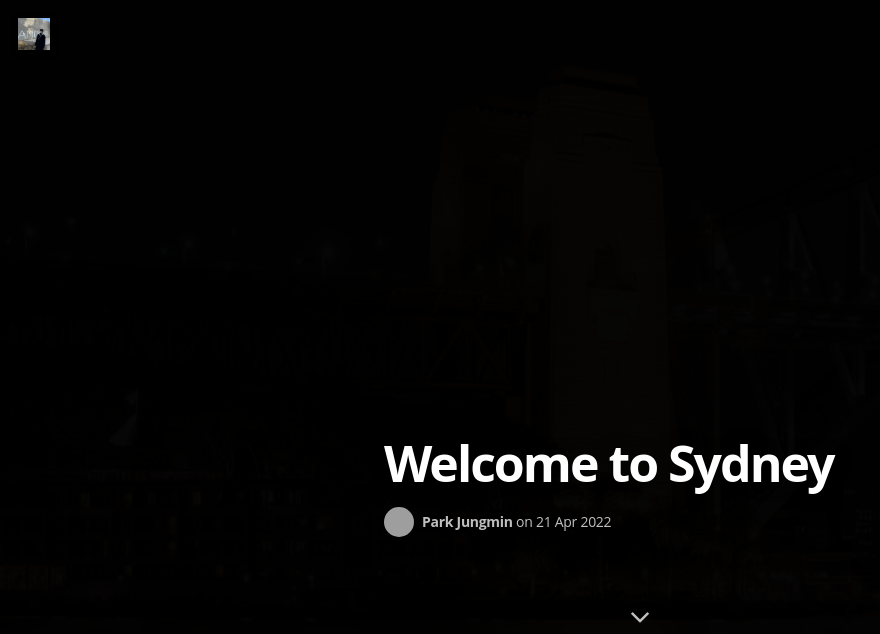
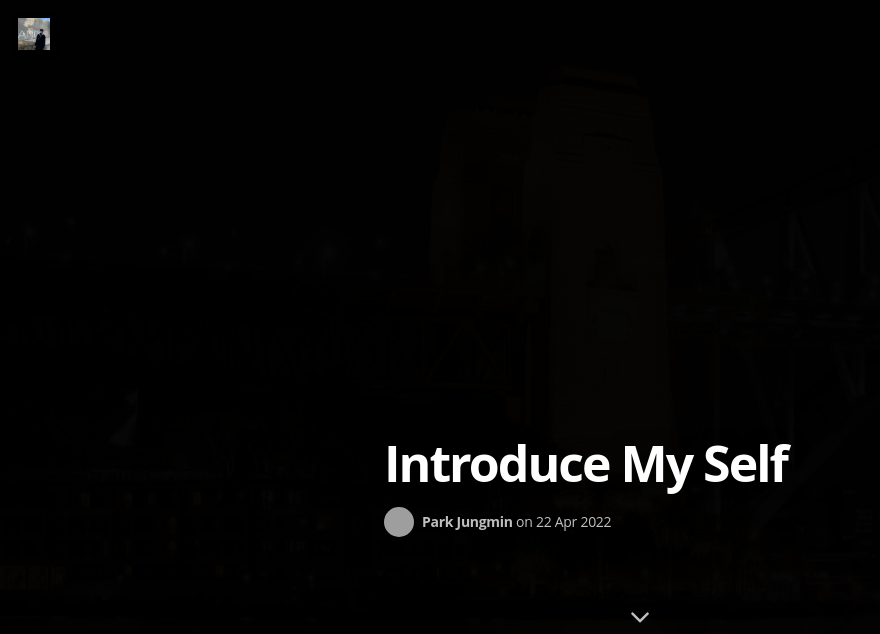
Before and after one commit to nudepepero/nudepepero.github.io, a Jekyll site: the page built from _posts/2014-11-30-mediator_features - 복사본.markdown, in a window 1280 px wide and 1400 px high, scrolled down 682 px. Shown: the top 634 px of the window, without its empty margins (0-880 px from the left). Built offline with Jekyll 4.4.1, drawn with Linux system fonts in a browser that asks for light colours; nearby versions of some CDN libraries; some web fonts are replaced; some of the changed text lies outside the part shown; grey boxes are pictures that could not be loaded.

Commit message:
introduce

```diff
--- a/_posts/2014-11-30-mediator_features - 복사본.markdown
+++ b/_posts/2014-11-30-mediator_features - 복사본.markdown
@@ -1,30 +1,35 @@
 ---
 layout: post
-title:  "Welcome to Sydney"
-date:   2022-04-21
+title:  "Introduce My Self"
+date:   2022-04-22
 categories: blog
 tags: featured
 image: /assets/article_images/2014-11-30-mediator_features/night-track.JPG
 image2: /assets/article_images/2014-11-30-mediator_features/night-track-mobile.JPG
 ---
-#1 호주 시드니에서의 생활
 
->호주에서 1년동안 생활한 경험이 있다. 이 1년은 잊지못할 순간 중 하나이다. 가장 짧고 굵었던 나의 1년을 소개한다.
+# Profile
+- 이름 : 박정민
+- 생년월일 : 2000.10.21
+- 전공 : 제주대학교 컴퓨터공학 전공
+- 관심분야 : BlockChain, Ethereum
 
-#2 고3 중요한 시기에 호주로 떠난 이유
+# Experience
 
->때는 고등학교 2학년, 제주특별자치도 교육청에서 진행하는 프로그램에 대해서 알게되었다. 특정 고등학교 학생들을 대상으로 진행하는 글로벌 인재양성 프로그램이였다. IELTS라는 국제공인 영어시험을 치뤄 점수만 잘 받으면 무료로 시드니에 6개월 동안 보내준다는 것에 홀려 단숨에 호주행을 선택하게 되었다.
+- 제주도교육청 - 글로벌 인재양성 6개월 교육과정 이수 (2018~2019)
+- Sydney TAPE 1년 교육과정 이수 (2018~2019)
+- 전문대 IT융합 전공 졸업 (2020~2022)
 
-![Friends](https://user-images.githubusercontent.com/81068669/164627248-0057271f-f10a-48e6-b0c6-826d0a71419d.jpg)
+# Fork
+저는 평소에 관심이 많은 이더리움 그리고 이더리움을 포크한 클레이튼의 오픈소스를 포크했습니다.
 
-#3 호주 생활 시작
+>https://github.com/nudepepero/klaytn
 
->결국 열심히 영어공부를 한 끝에 호주에 갈 수 있게 되었다. 이 교육과정은 6개월이고, 시드니에 있는 대학교에 다니며 주말에는 관광까지 시켜주는 아주 속이 꽉찬 프로그램이다. 숙박은 어떤 베트남 가족의 집에서 홈스테이를 했다. 초중학생 정도 되보이는 아이들 3명과 부부가 있었다. 당시에도 월드클래스였던 BTS덕분에 가족들과 빠르게 친해질 수 있었다.
+카카오 자회사인 그라운드X의 클레이튼 암호화폐 오픈소스입니다
 
-![Opera House of the Night](https://user-images.githubusercontent.com/81068669/164626603-f11c0cb8-c5de-4c8c-bb73-40eea39da808.jpg)
+>https://github.com/nudepepero/go-ethereum
 
-#4 적응
+이더리움 암호화폐의 오픈소스입니다.
 
->사실  낯선환경에 조금 적응을 하고나니 친구들과 놀러다니기 바빴다. 다들 제주도에서 와서 촌티를 내며 새로운 것들을 눈에 담기 바빴다. 나는 1년동안 시드니에서 적응 하지 못한게 한 두가지 정도있는데 일단 첫번째는 오페라하우스이다. 오페라하우스는 정말 생각보다 너무 멋있고 예뻤다. 1주일에 한번은 간 거 같은데 갈 때마다 새로웠다.
-
-![Wild kangaroos](https://user-images.githubusercontent.com/81068669/164628211-c1c085ad-7334-4c76-a1bf-ad5712a31174.jpg)
+# Website
+>https://nudepepero.github.io
```
